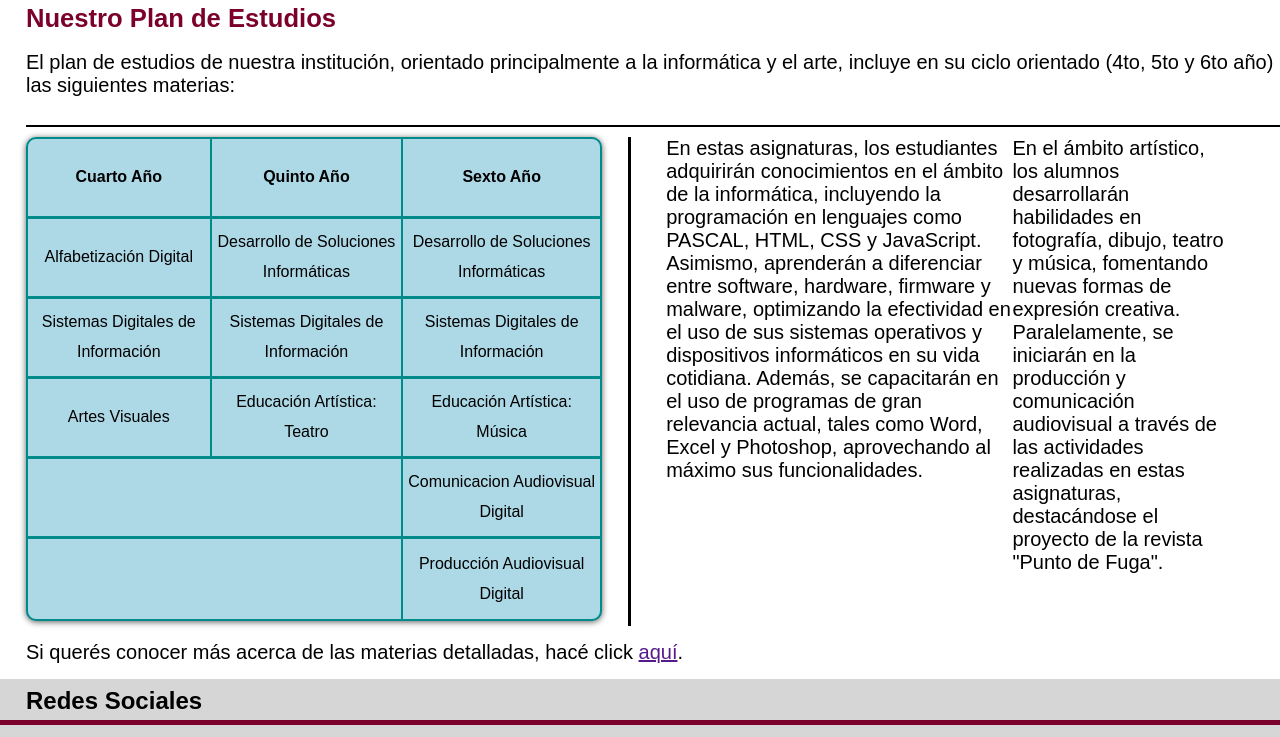
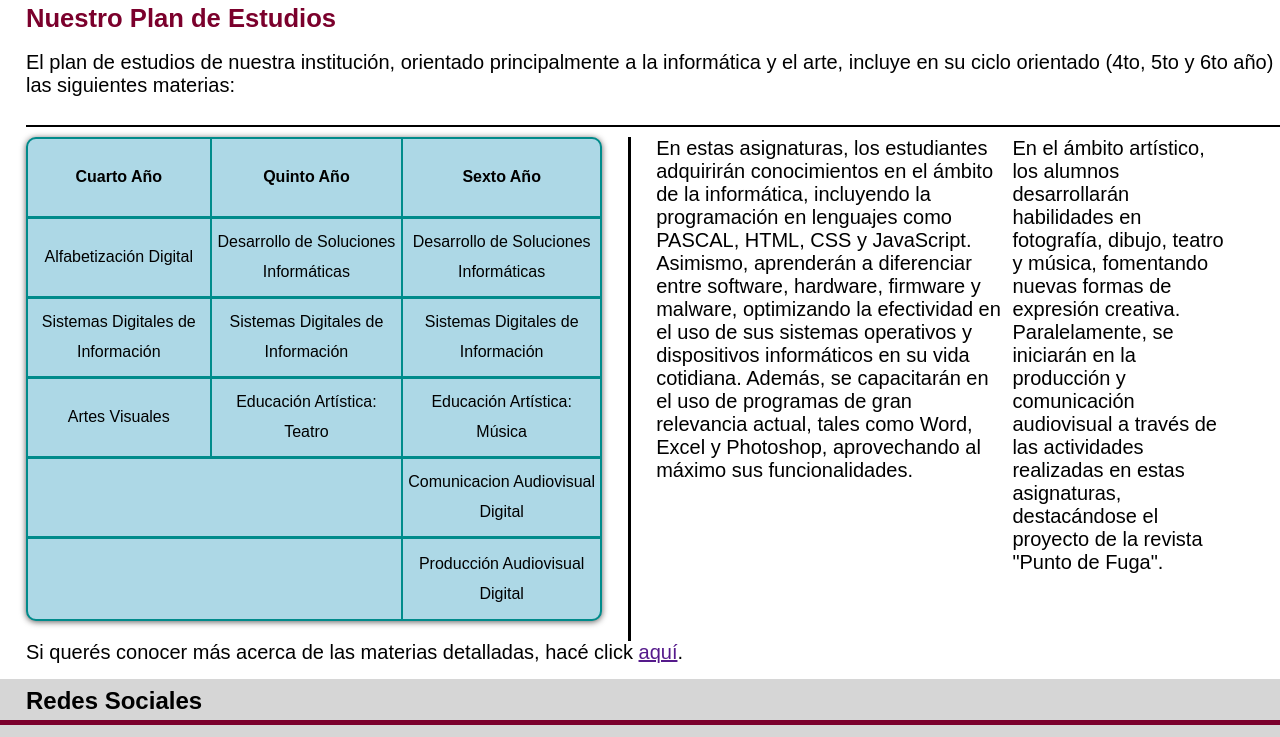
Before and after one commit to supercool3500/Colegio-ATICA, a plain HTML site: page index.html in a window 1280 px wide. Shown: the part 800-1537 px from the top of the page. Drawn offline with Linux system fonts and the light colour scheme.

Commit message:
Update index.html

```diff
--- a/index.html
+++ b/index.html
@@ -130,8 +130,8 @@
                         <td>Producción Audiovisual Digital</td>
                     </tr>
                 </table>
-                <div class="plan-estudios-p" style="margin-bottom: 15px">
-                    <p style="margin-left: 10px">En estas asignaturas, los estudiantes adquirirán conocimientos en el ámbito de la informática, incluyendo la programación en lenguajes como PASCAL, HTML, CSS y JavaScript. Asimismo, aprenderán a diferenciar entre software, hardware, firmware y malware, optimizando la efectividad en el uso de sus sistemas operativos y dispositivos informáticos en su vida cotidiana. Además, se capacitarán en el uso de programas de gran relevancia actual, tales como Word, Excel y Photoshop, aprovechando al máximo sus funcionalidades.</p>
+                <div class="plan-estudios-p">
+                    <p style="margin-right: 10px">En estas asignaturas, los estudiantes adquirirán conocimientos en el ámbito de la informática, incluyendo la programación en lenguajes como PASCAL, HTML, CSS y JavaScript. Asimismo, aprenderán a diferenciar entre software, hardware, firmware y malware, optimizando la efectividad en el uso de sus sistemas operativos y dispositivos informáticos en su vida cotidiana. Además, se capacitarán en el uso de programas de gran relevancia actual, tales como Word, Excel y Photoshop, aprovechando al máximo sus funcionalidades.</p>
                     <br>
                     <p>En el ámbito artístico, los alumnos desarrollarán habilidades en fotografía, dibujo, teatro y música, fomentando nuevas formas de expresión creativa. Paralelamente, se iniciarán en la producción y comunicación audiovisual a través de las actividades realizadas en estas asignaturas, destacándose el proyecto de la revista "Punto de Fuga".</p>
                 </div>
```
